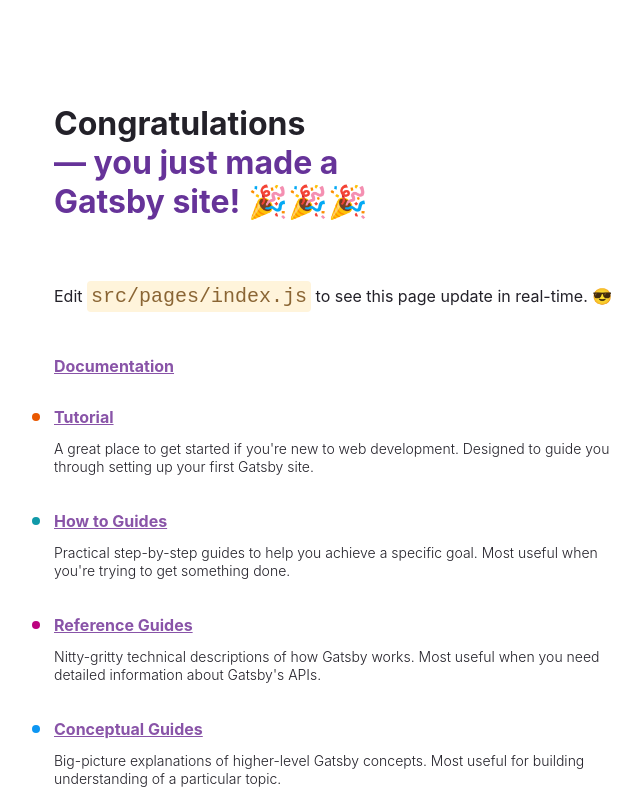
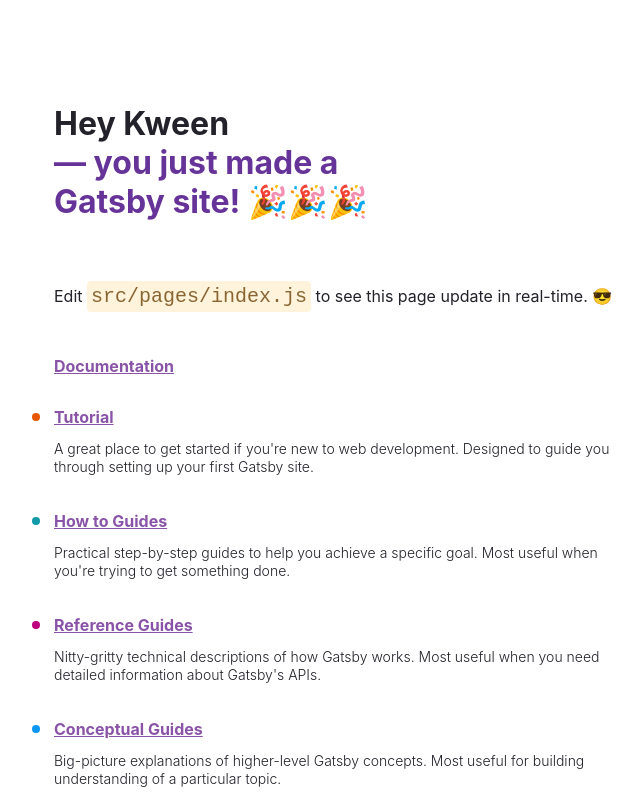
Before and after one commit to ericleroy1/gatsby-gatsby, a Gatsby site: page / in a window 1280 px wide. Shown: the top 800 px of the page, without its empty margins (50-692 px from the left). Built offline with nearby package versions, Linux system fonts and the light colour scheme; Gatsby itself is replaced by a stand-in of ours.

Commit message:
first change

```diff
--- a/src/pages/index.js
+++ b/src/pages/index.js
@@ -131,7 +131,7 @@
     <main style={pageStyles}>
       <title>Home Page</title>
       <h1 style={headingStyles}>
-        Congratulations
+        Hey Kween
         <br />
         <span style={headingAccentStyles}>— you just made a Gatsby site! </span>
         <span role="img" aria-label="Party popper emojis">
```
